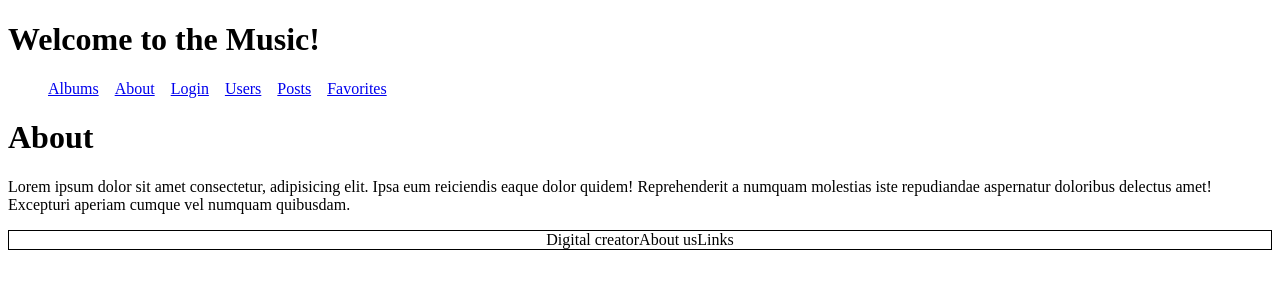
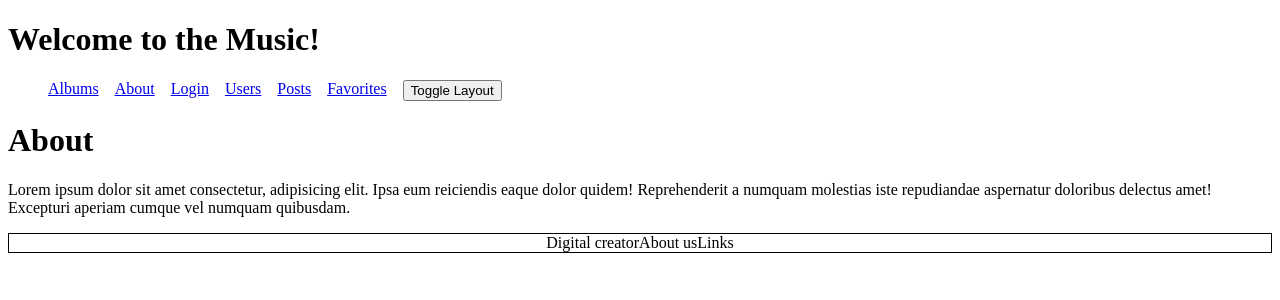
Before and after one commit to martinalvarez/react-typescript-vite-digital-creator, a React (Vite) app: page /about in a window 1280 px wide. Shown: the top 300 px of the page. Built offline with nearby package versions, Linux system fonts and the light colour scheme.

Commit message:
Added Layour context

```diff
--- a/src/App.module.css
+++ b/src/App.module.css
@@ -1,3 +1,13 @@
 .container {
     background-color: white;
 }
+
+.darkContainer {
+    background-color: black;
+    color: white;
+}
+
+.lightContainer {
+    background-color: white;
+    color: black;
+}
--- a/src/App.tsx
+++ b/src/App.tsx
@@ -1,13 +1,18 @@
+import { useContext } from 'react';
 import { Outlet } from 'react-router-dom';
 import Footer from './components/Footer';
 import Header from './components/Header';
+import LayoutContext from './context/LayoutContext';
 import styles from './App.module.css';
+
 // import AutoComplete from './components/controls/AutoComplete';
-//         <AutoComplete />
+// <AutoComplete />
 
 function App() {
+  const { layout } = useContext(LayoutContext);
+
   return (
-    <div className={styles.container}>
+      <div className={`${styles.container} ${layout === 'dark' ? styles.darkContainer : styles.lightContainer}`}>
         <Header />
 
         <main>
--- a/src/components/NavBar.tsx
+++ b/src/components/NavBar.tsx
@@ -1,5 +1,6 @@
+import { useContext } from "react";
 import { Link } from "react-router-dom";
-
+import LayoutContext from "../context/LayoutContext";
 interface Menu {
     id: number;
     label: string;
@@ -50,6 +51,8 @@ const menu: Menu[] = [
 ];
 
 function NavBar() {
+    const { toggleLayout} = useContext(LayoutContext);
+
     return(
         <nav>
             <ul style={inlineStyle.container}>
@@ -60,6 +63,10 @@ function NavBar() {
                         </li>
                     );
                 })}
+
+                <li>
+                    <button onClick={()=>{ toggleLayout() }}>Toggle Layout</button>
+                </li>
             </ul>
         </nav>
     );
--- /dev/null
+++ b/src/context/LayoutContext.ts
@@ -0,0 +1,13 @@
+import { createContext } from "react";
+
+interface LayoutContextType {
+    layout: string;
+    toggleLayout: ()=> void;
+}
+
+const LayoutContext = createContext<LayoutContextType>({
+    layout: 'light',
+    toggleLayout: ()=> {},
+});
+
+export default LayoutContext;
--- /dev/null
+++ b/src/context/LayoutProvider.tsx
@@ -0,0 +1,19 @@
+import { ReactNode, useState } from "react";
+import LayoutContext from "./LayoutContext";
+
+function LayoutProvider({ children }: {children: ReactNode}) {
+    const [ layout, setLayout ] = useState('light');
+
+    function toggleLayout() {
+        const newLayout = layout === 'light' ? 'dark' : 'light';
+        setLayout(newLayout);
+    }
+
+    return(
+        <LayoutContext.Provider value={{ layout, toggleLayout }}>
+            { children }
+        </LayoutContext.Provider>
+    );
+}
+
+export default LayoutProvider;
```
Also changed, not shown: src/main.tsx (+9 -6 lines), 1 other file (tests, documents, lock files or other folders). Lines whose indentation alone changed are shown as unchanged.
